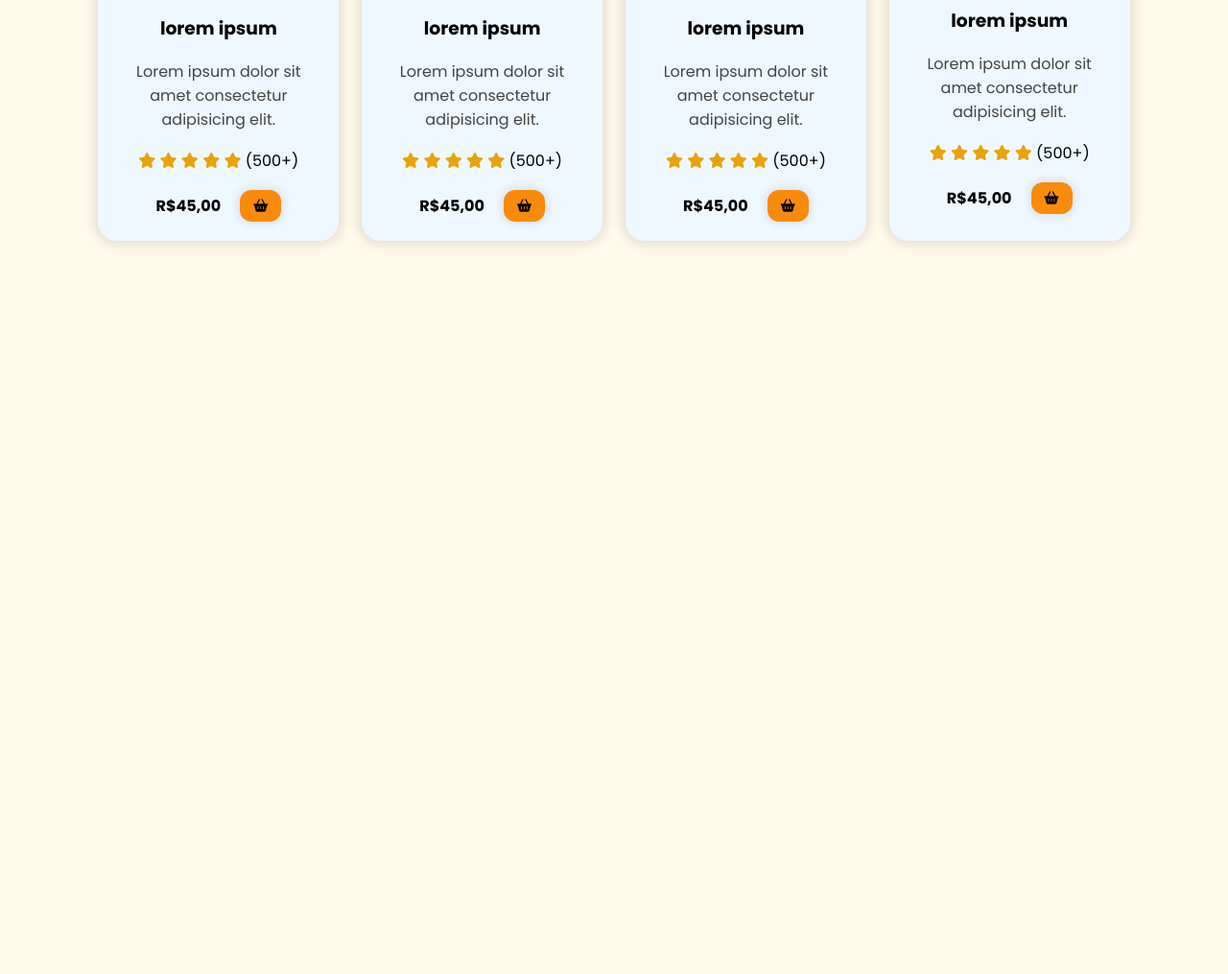
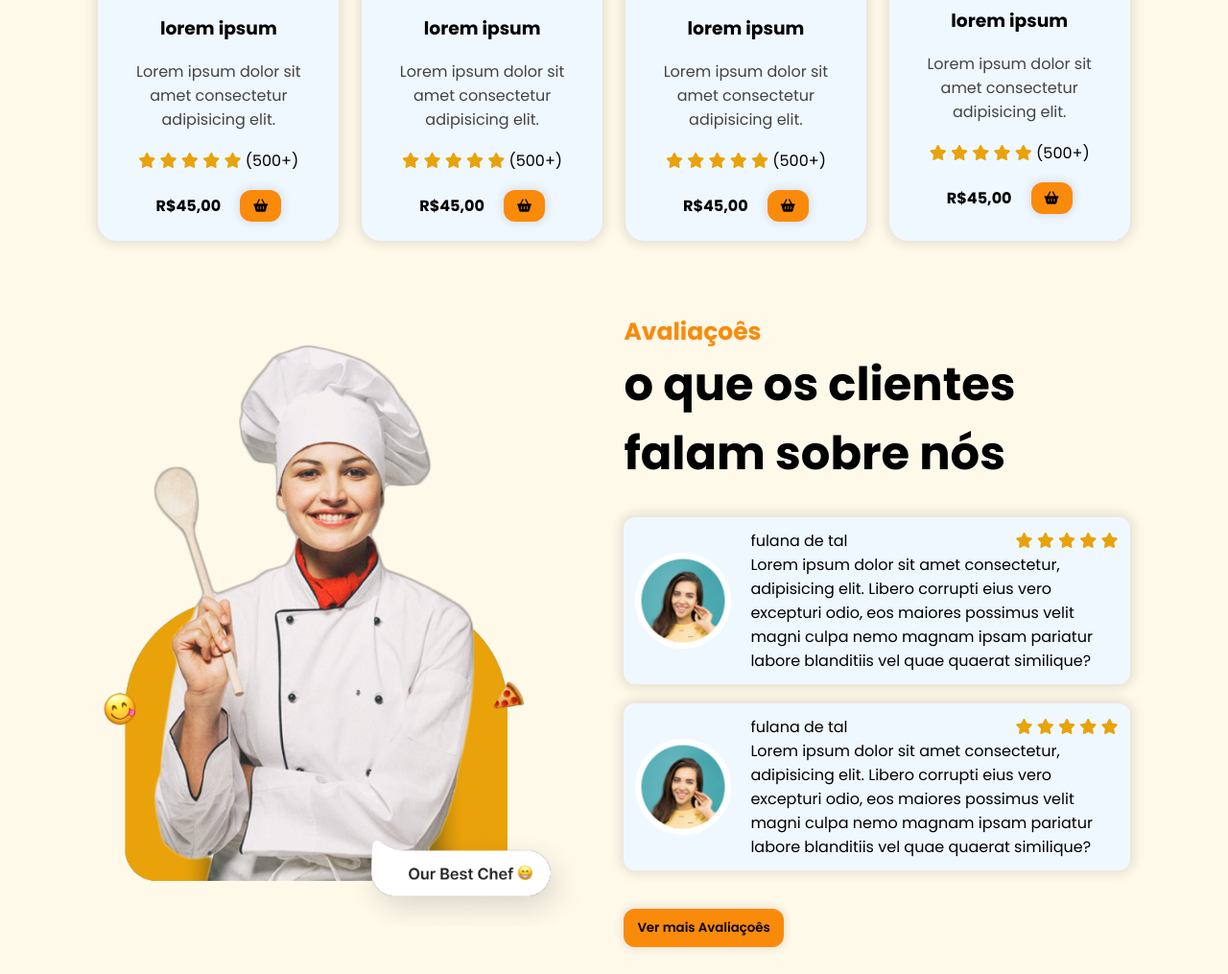
Before and after one commit to PabloGutierrez7/LANDING-PAGE, a plain HTML site: page index.html in a window 1280 px wide. Shown: the part 1368-2383 px from the top of the page at 96% size. Before the commit the page ends 1667 px from the top, so only its background shows below. Drawn offline with nearby package versions, Linux system fonts and the light colour scheme.

Commit message:
avaliações feitas com sucesso

```diff
--- a/index.html
+++ b/index.html
@@ -8,6 +8,7 @@
     <link rel="stylesheet" href="src/style/header.css">
     <link rel="stylesheet" href="src/style/home.css">
     <link rel="stylesheet" href="src/style/menu.css">
+    <link rel="stylesheet" href="src/style/testimonials.css">
 
     <script src="https://cdnjs.cloudflare.com/ajax/libs/jquery/3.7.1/jquery.min.js" integrity="sha512-v2CJ7UaYy4JwqLDIrZUI/4hqeoQieOmAZNXBeQyjo21dadnwR+8ZaIJVT8EE2iyI61OV8e6M8PP2/4hpQINQ/g==" crossorigin="anonymous" referrerpolicy="no-referrer"></script>
     <title>landing page</title>
@@ -231,6 +232,62 @@
             </div>
         </section>
 
+        <section id="testimonials">
+            <img src="src/imagens/chef.png" id="testimonial_chef"  alt="">
+
+            <div id="testimonials_content">
+                <h2 class="section-title">
+                    Avaliaçoês
+                </h2>
+                <h3 class="section-subtitle">
+                    o que os clientes falam sobre nós
+                </h3>
+
+                <div id="feedbacks">
+                    <div class="feedback">
+                        <img src="src/imagens/avatar.png" class="feedback-avatar" alt="">
+                        <div class="feedback-content">
+                            <p>
+                                fulana de tal
+                                <span>
+                                     <i class="fa-solid fa-star"></i>
+                                     <i class="fa-solid fa-star"></i>
+                                     <i class="fa-solid fa-star"></i>
+                                     <i class="fa-solid fa-star"></i>
+                                     <i class="fa-solid fa-star"></i>
+                                </span>
+                            </p>
+                            <p>
+                                Lorem ipsum dolor sit amet consectetur, adipisicing elit. Libero corrupti eius vero excepturi odio, eos maiores possimus velit magni culpa nemo magnam ipsam pariatur labore blanditiis vel quae quaerat similique?
+                            </p>
+                        </div>
+                    </div>
+                    <div class="feedback">
+                        <img src="src/imagens/avatar.png" class="feedback-avatar" alt="">
+                        <div class="feedback-content">
+                            <p>
+                                fulana de tal
+                                <span>
+                                     <i class="fa-solid fa-star"></i>
+                                     <i class="fa-solid fa-star"></i>
+                                     <i class="fa-solid fa-star"></i>
+                                     <i class="fa-solid fa-star"></i>
+                                     <i class="fa-solid fa-star"></i>
+                                </span>
+                            </p>
+                            <p>
+                                Lorem ipsum dolor sit amet consectetur, adipisicing elit. Libero corrupti eius vero excepturi odio, eos maiores possimus velit magni culpa nemo magnam ipsam pariatur labore blanditiis vel quae quaerat similique?
+                            </p>
+                        </div>
+                    </div>
+                </div>
+                <button class="btn-default">
+                    Ver mais Avaliaçoês
+                </button>
+            </div>
+
+        </section>
+
     </main>
 
 
--- /dev/null
+++ b/src/style/testimonials.css
@@ -0,0 +1,89 @@
+#testimonials{
+    min-height: calc(100vh - 96px);
+    display: flex;
+    align-items: center;
+    justify-content: center;
+    gap: 48px;
+}
+
+#testimonial_chef{
+    width: 500px;
+    height: auto;
+}
+
+#testimonials .section-subtitle{
+    font-size: 3rem;
+}
+
+#testimonials_content{
+    width: 50%;
+}
+
+#feedbacks{
+    display: flex;
+    flex-direction: column;
+    gap: 20px;
+    margin-bottom: 40px;
+    margin-top: 30px;
+}
+
+.feedback{
+    display: flex;
+    align-items: center;
+    gap: 20px;
+    background-color: aliceblue;
+    padding: 12px;
+    border-radius: 12px;
+    box-shadow: 0px 0px 12px 4px rgba(0, 0, 0, 0.1);
+}
+
+.feedback-avatar{
+    width: 100px;
+    height: 100px;
+    object-fit: cover;
+}
+
+.feedback-content p{
+    display: flex;
+    justify-content: space-between;
+}
+
+.feedback-content p span{
+    color: #e9a209;
+}
+
+@media screen and (max-width: 1170px){
+    #testimonials{
+        flex-direction: column;
+    }
+
+    #testimonials .section-subtitle{
+        text-align: center;
+        font-size: 2.5rem;
+    }
+    #testimonial_chef{
+        display: none;
+    }
+    #testimonials_content{
+        width: 70%;
+        display: flex;
+        flex-direction: column;
+        align-items: center;
+    }
+
+}
+@media screen and (max-width: 1170px){
+
+    #testimonials .section-subtitle{
+        font-size: 2rem;
+    }
+
+    #testimonials_content{
+        width: 100%;
+    }
+
+    .feedback{
+        flex-direction: column;
+    }
+
+}
```
Also changed, not shown: src/imagens/avatar.png (added), src/imagens/chef.png (added).
